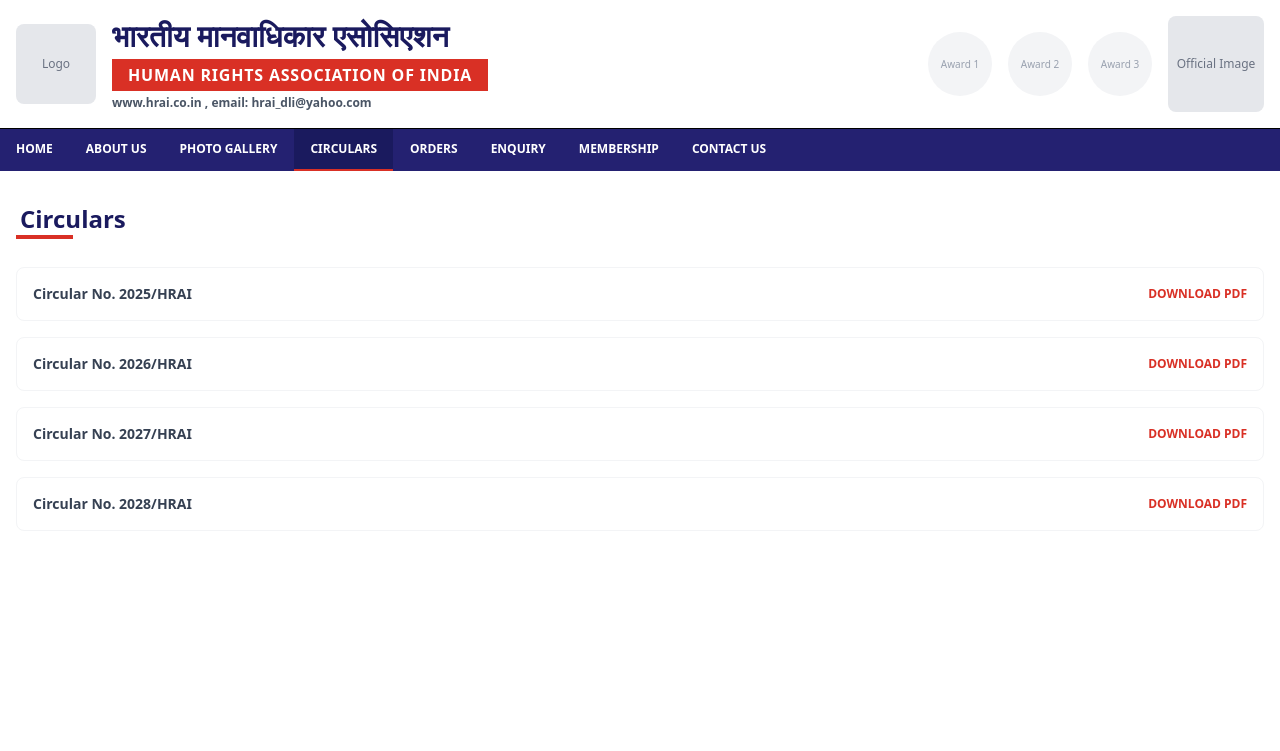
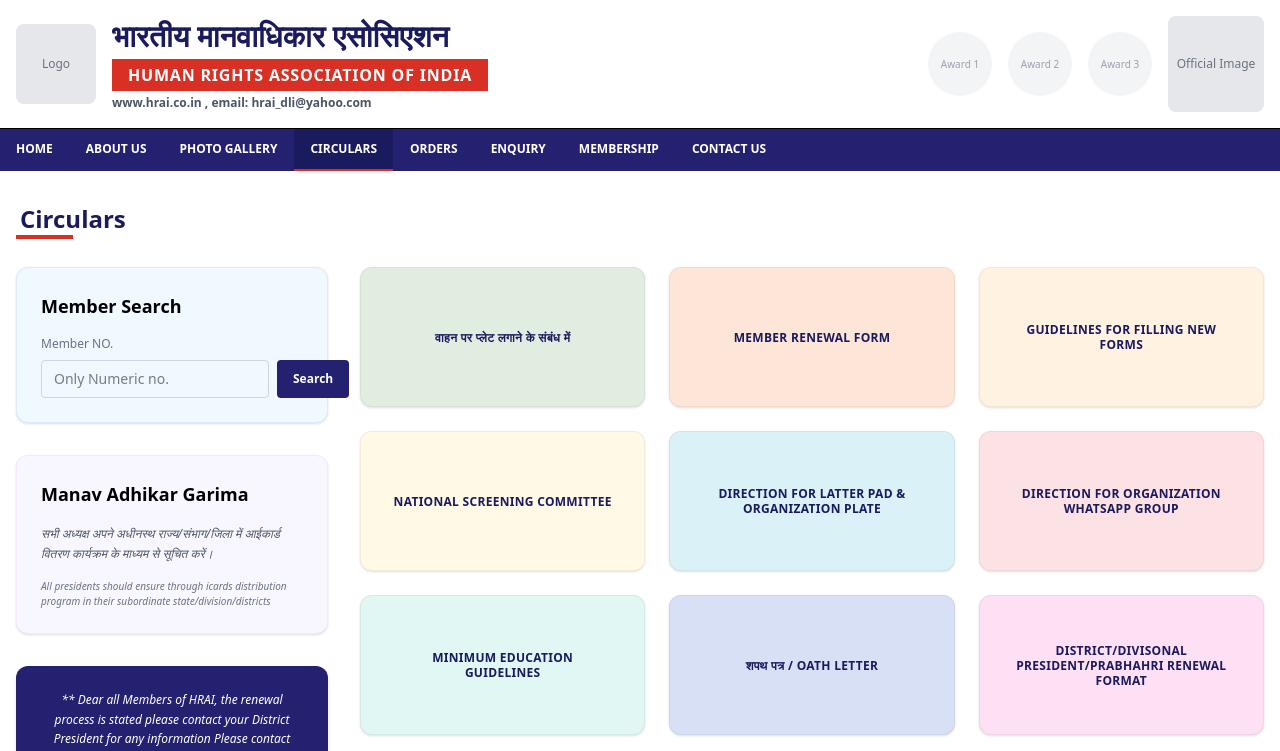
Before and after one commit to SyraSys/HRAOI, a Next.js app: page /circulars in a window 1280 px wide. Shown: the top 751 px of the page. Built offline with nearby package versions, Linux system fonts and the light colour scheme.

Commit message:
update circular page

```diff
--- a/app/circulars/page.tsx
+++ b/app/circulars/page.tsx
@@ -1,17 +1,139 @@
+"use client";
+
+import { useState } from "react";
+
+type Circular = {
+    id: string;
+    title: string;
+    color: string;
+};
+
+const circulars: Circular[] = [
+    { id: "plate", title: "वाहन पर प्लेट लगाने के संबंध में", color: "bg-[#e2ede1]" },
+    { id: "renewal", title: "MEMBER RENEWAL FORM", color: "bg-[#fde5d8]" },
+    { id: "guidelines", title: "GUIDELINES FOR FILLING NEW FORMS", color: "bg-[#fff2e0]" },
+    { id: "screening", title: "NATIONAL SCREENING COMMITTEE", color: "bg-[#fff9e6]" },
+    { id: "letterpad", title: "DIRECTION FOR LATTER PAD & ORGANIZATION PLATE", color: "bg-[#d9f1f7]" },
+    { id: "whatsapp", title: "DIRECTION FOR ORGANIZATION WHATSAPP GROUP", color: "bg-[#fce1e5]" },
+    { id: "education", title: "MINIMUM EDUCATION GUIDELINES", color: "bg-[#e0f7f3]" },
+    { id: "oath", title: "शपथ पत्र / OATH LETTER", color: "bg-[#d8e0f5]" },
+    { id: "renewal-format", title: "DISTRICT/DIVISONAL PRESIDENT/PRABHAHRI RENEWAL FORMAT", color: "bg-[#fde0f3]" },
+    { id: "termination", title: "LIFE MEMBERSHIP TERMINATION आजीवन सदस्यता समाप्ति", color: "bg-[#e8f1ff]" },
+];
+
 export default function Circulars() {
+    const [selectedCircular, setSelectedCircular] = useState<string | null>(null);
+
+    const handleCircularClick = (id: string) => {
+        setSelectedCircular(id);
+    };
+
+    const handleBack = () => {
+        setSelectedCircular(null);
+    };
+
+    const activeCircular = circulars.find(c => c.id === selectedCircular);
+
     return (
-        <div className="bg-white min-h-screen container mx-auto px-4 py-8">
-            <h2 className="text-2xl font-bold text-[#1a1a5e] mb-8 inline-block relative px-1">
-                Circulars
-                <div className="absolute left-0 -bottom-1 w-1/2 h-1 bg-[#d93025]"></div>
-            </h2>
-            <div className="space-y-4">
-                {[1, 2, 3, 4].map(i => (
-                    <div key={i} className="p-4 border border-gray-100 rounded-lg hover:bg-gray-50 flex items-center justify-between">
-                        <span className="text-sm font-semibold text-gray-700">Circular No. {2024 + i}/HRAI</span>
-                        <button className="text-[#d93025] font-bold text-xs uppercase hover:underline">Download PDF</button>
+        <div className="bg-white min-h-screen">
+            <div className="container mx-auto px-4 py-8">
+                {/* Page Title */}
+                <div className="mb-8">
+                    <h2 className="text-2xl font-bold text-[#1a1a5e] inline-block relative px-1">
+                        {selectedCircular ? activeCircular?.title : "Circulars"}
+                        <div className="absolute left-0 -bottom-1 w-1/2 h-1 bg-[#d93025]"></div>
+                    </h2>
+                </div>
+
+                {!selectedCircular ? (
+                    /* Main Layout with Sidebar and Grid */
+                    <div className="flex flex-col lg:flex-row gap-8">
+                        {/* Sidebar (Same as About Us) */}
+                        <aside className="lg:w-1/4 space-y-8">
+                            {/* Member Search */}
+                            <div className="bg-[#f0f9ff] p-6 rounded-xl border border-blue-100 shadow-sm">
+                                <h3 className="text-lg font-bold mb-4">Member Search</h3>
+                                <p className="text-xs text-gray-500 mb-2">Member NO.</p>
+                                <div className="flex gap-2">
+                                    <input
+                                        type="text"
+                                        placeholder="Only Numeric no."
+                                        className="flex-1 px-3 py-2 text-sm rounded border border-gray-300 focus:outline-none focus:ring-1 focus:ring-[#242171]"
+                                    />
+                                    <button className="bg-[#242171] text-white px-4 py-2 rounded text-xs font-semibold">Search</button>
+                                </div>
+                            </div>
+
+                            {/* Manav Adhikar Garima */}
+                            <div className="bg-[#f8f7ff] p-6 rounded-xl border border-purple-100 shadow-sm">
+                                <h3 className="text-lg font-bold mb-4">Manav Adhikar Garima</h3>
+                                <div className="space-y-4">
+                                    <p className="text-xs text-gray-600 leading-relaxed italic">
+                                        सभी अध्यक्ष अपने अधीनस्थ राज्य/संभाग/जिला में आईकार्ड वितरण कार्यक्रम के माध्यम से सूचित करें।
+                                    </p>
+                                    <p className="text-[10px] text-gray-500 italic">
+                                        All presidents should ensure through icards distribution program in their subordinate state/division/districts
+                                    </p>
+                                </div>
+                            </div>
+
+                            {/* Blue Banner Box */}
+                            <div className="bg-[#242171] text-white p-6 rounded-xl text-center shadow-md">
+                                <p className="text-xs leading-relaxed italic">
+                                    ** Dear all Members of HRAI, the renewal process is stated please contact your District President for any information Please contact Delhi Office, or you can drop us a mail at hrai_dli@yahoo.com**
+                                </p>
+                            </div>
+                        </aside>
+
+                        {/* Grid of Circulars */}
+                        <main className="lg:w-3/4">
+                            <div className="grid grid-cols-1 md:grid-cols-2 lg:grid-cols-3 gap-6">
+                                {circulars.map((circular) => (
+                                    <div
+                                        key={circular.id}
+                                        className={`${circular.color} p-8 rounded-xl shadow-sm hover:shadow-md transition-all cursor-pointer flex items-center justify-center text-center min-h-[140px] border border-black/5 group`}
+                                        onClick={() => handleCircularClick(circular.id)}
+                                    >
+                                        <span className="text-xs font-bold text-[#1a1a5e] uppercase tracking-wide leading-tight group-hover:scale-105 transition-transform">
+                                            {circular.title}
+                                        </span>
+                                    </div>
+                                ))}
+                            </div>
+                        </main>
                     </div>
-                ))}
+                ) : (
+                    /* Document Detail View */
+                    <div className="space-y-6">
+                        <button
+                            onClick={handleBack}
+                            className="flex items-center gap-2 text-gray-500 hover:text-[#242171] transition-colors font-semibold py-2"
+                        >
+                            <span>← Back to Circulars</span>
+                        </button>
+
+                        <div className="bg-white border rounded-xl shadow-lg p-4 md:p-12 flex justify-center">
+                            {/* Document Mockup */}
+                            <div className="w-full max-w-2xl bg-white shadow-[0_0_20px_rgba(0,0,0,0.1)] p-8 border border-gray-100 min-h-[800px] flex flex-col items-center">
+                                <div className="w-full flex justify-between items-start mb-12">
+                                    <div className="w-16 h-16 bg-gray-100 rounded-lg"></div>
+                                    <div className="text-center flex-1 mx-4">
+                                        <div className="text-[#1a1a5e] font-bold text-xl uppercase">Human Rights Association of India</div>
+                                        <div className="text-[10px] text-gray-500">Regn No: S-47264-03 | www.hrai.co.in</div>
+                                    </div>
+                                    <div className="w-16 h-16 bg-gray-100 rounded-full"></div>
+                                </div>
+
+                                <div className="w-full h-[600px] bg-gray-50/50 rounded flex flex-col items-center justify-center border-2 border-dashed border-gray-200">
+                                    <div className="text-gray-300 font-bold text-2xl mb-4 italic">Official Document Content</div>
+                                    <div className="w-48 h-1 bg-gray-200 mb-2"></div>
+                                    <div className="w-64 h-1 bg-gray-200 mb-2"></div>
+                                    <div className="w-56 h-1 bg-gray-200"></div>
+                                </div>
+                            </div>
+                        </div>
+                    </div>
+                )}
             </div>
         </div>
     );
```
